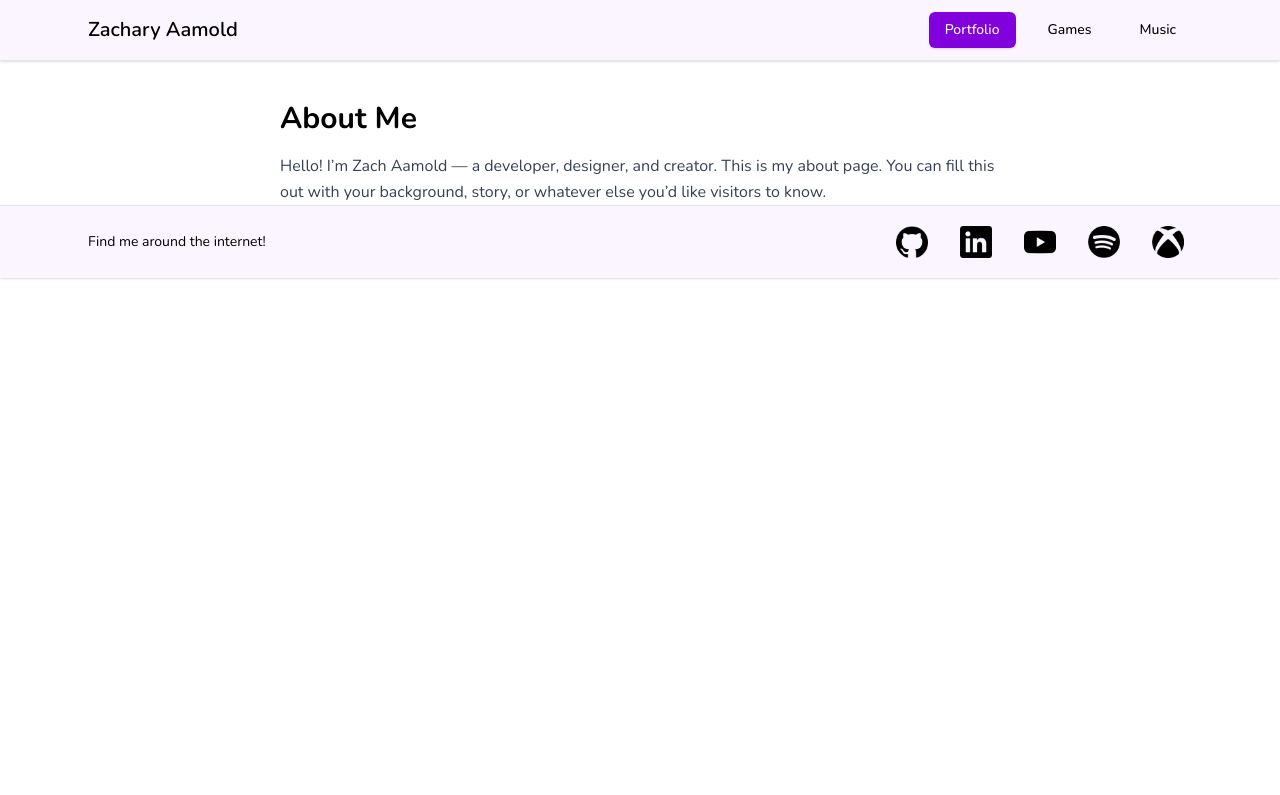
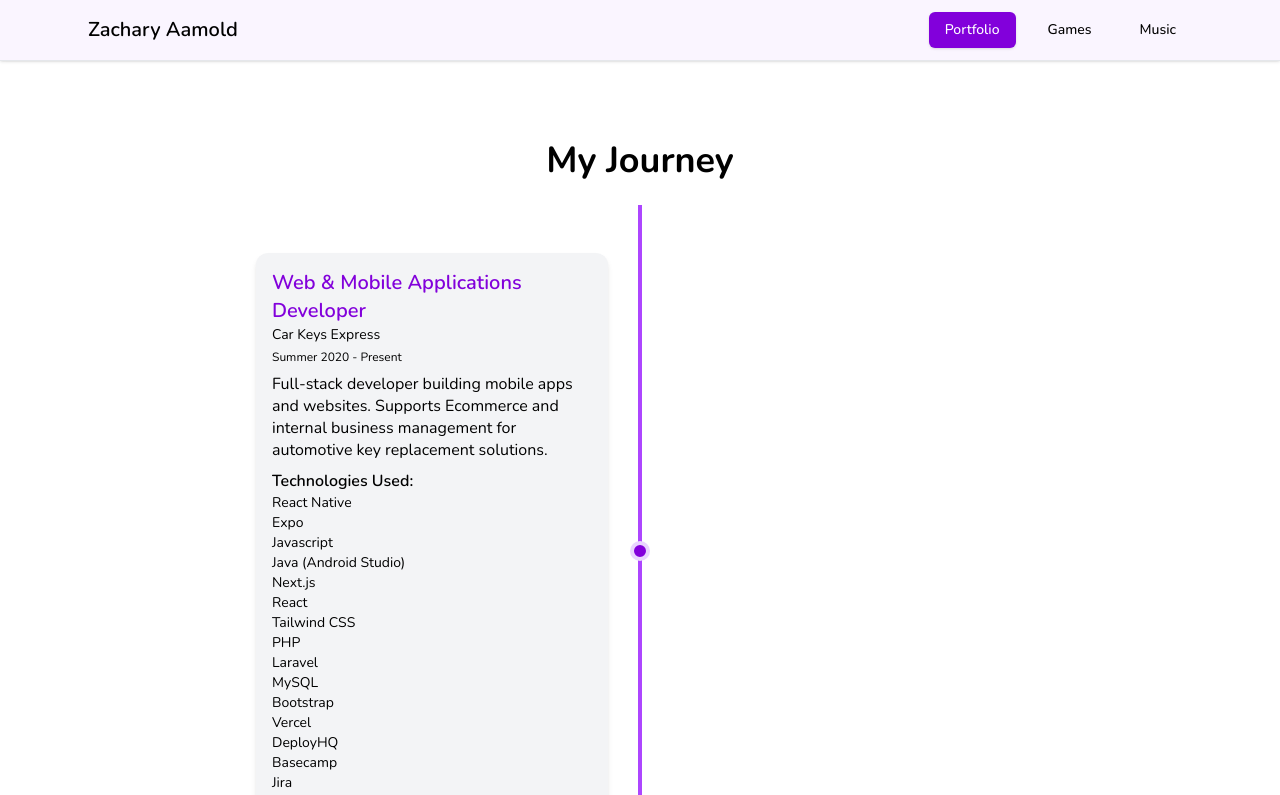
Before and after one commit to zaamold/zaamold-website, a Next.js app: page /portfolio in a window 1280 px wide. Shown: the top 795 px of the page. Built offline with nearby package versions, Linux system fonts and the light colour scheme.

Commit message:
Added and implemented Timeline component

```diff
--- a/src/app/portfolio/page.js
+++ b/src/app/portfolio/page.js
@@ -1,12 +1,72 @@
-export default function AboutPage() {
-    return (
-      <div className="max-w-3xl mx-auto mt-10 px-6">
-        <h1 className="text-3xl font-bold mb-4">About Me</h1>
-        <p className="text-gray-700 leading-relaxed">
-          Hello! I’m Zach Aamold — a developer, designer, and creator.
-          This is my about page. You can fill this out with your background,
-          story, or whatever else you’d like visitors to know.
-        </p>
-      </div>
-    );
-  }
+import Timeline from "@/components/ui/timeline";
+
+export default function PortfolioPage() {
+  const careerEvents = [
+    {
+      title: "Web & Mobile Applications Developer",
+      subtitle: "Car Keys Express",
+      date: "Summer 2020 - Present",
+      description:
+        "Full-stack developer building mobile apps and websites. Supports Ecommerce and internal business management for automotive key replacement solutions.",
+      technologies: [
+        "React Native",
+        "Expo",
+        "Javascript",
+        "Java (Android Studio)",
+        "Next.js",
+        "React",
+        "Tailwind CSS",
+        "PHP",
+        "Laravel",
+        "MySQL",
+        "Bootstrap",
+        "Vercel",
+        "DeployHQ",
+        "Basecamp",
+        "Jira",
+        "GitLab",
+        "GitHub"
+      ]
+    },
+    {
+      title: "Java Developer Contractor",
+      subtitle: "HYTE Technologies",
+      date: "Summers of 2018 & 2019",
+      description:
+        "Summer internships focused on large-scale refactors of code and creating JUnit test suites. Assisted in the evolution of software that is actively being used by Fortune 50 customers.",
+      technologies: [
+        "Java",
+        "GitHub"
+      ]
+    },
+    {
+      title: "Bachelor's in Computer Science & Communications",
+      subtitle: "Austin College, Sherman, TX",
+      date: "2016 – 2020",
+      description:
+        "Graduated summa cum laude. Learned CS core fundamentals, data structures, networking, software engineering, video game development, and several programming languages. Tutored CS students for two years. President of the Computer Science & Robotics Club for one year.",
+      technologies: [
+        "Java",
+        "Python",
+        "Swift (XCode)",
+        "Unity (game engine)",
+        "C#",
+        "Arduino (C++)",
+        "GitHub",
+        "SQLite",
+        "C",
+        "Haskell",
+      ]
+    },
+  ];
+
+  return (
+    <main className="min-h-screen">
+      <section className="px-6 py-20">
+        <h2 className="text-4xl font-bold text-center mb-6">My Journey</h2>
+        <Timeline events={careerEvents} />
+      </section>
+    </main>
+  );
+
+}
--- /dev/null
+++ b/src/components/ui/timeline.js
@@ -0,0 +1,56 @@
+export default function Timeline({ events }) {
+    return (
+      <div className="relative w-full max-w-3xl mx-auto py-12">
+        {/* Vertical line */}
+        <div className="absolute left-1/2 top-0 h-full w-1 -translate-x-1/2 bg-purple-500" />
+
+        <div className="space-y-16">
+          {events.map((event, i) => (
+            <div
+              key={i}
+              className={`relative flex items-center w-full ${
+                i % 2 === 0 ? "justify-start" : "justify-end"
+              }`}
+            >
+              {/* Timeline dot */}
+              <div className="hidden sm:block absolute left-1/2 -translate-x-1/2 w-5 h-5 bg-purple-700 rounded-full border-4 border-purple-200 z-10" />
+
+              {/* Card */}
+              <div
+                className={`sm:w-[calc(50%-2rem)] w-full sm:text-left text-center w-[calc(50%-2rem)] bg-gray-100 p-4 rounded-xl shadow-md transition-all hover:scale-[1.02] ${
+                  i % 2 === 0 ? "text-left" : "text-left sm:text-right"
+                }`}
+              >
+                <h3 className="text-xl font-semibold text-purple-700">
+                  {event.title}
+                </h3>
+                {event.subtitle && (
+                  <h4 className="text-sm">
+                    {event.subtitle}
+                  </h4>
+                )}
+                {event.date && (
+                  <p className="text-xs mt-1">{event.date}</p>
+                )}
+                {event.description && (
+                  <p className="mt-2 leading-snug text-sm md:text-base">
+                    {event.description}
+                  </p>
+                )}
+                {event.technologies && (
+                    <div>
+                        <p className="mt-2 font-semibold">Technologies Used:</p>
+                        <ul>
+                        {event.technologies.map(tech => (
+                            <li className="text-sm">{tech}</li>
+                        ))}
+                        </ul>
+                    </div>
+                )}
+              </div>
+            </div>
+          ))}
+        </div>
+      </div>
+    );
+  }
```
